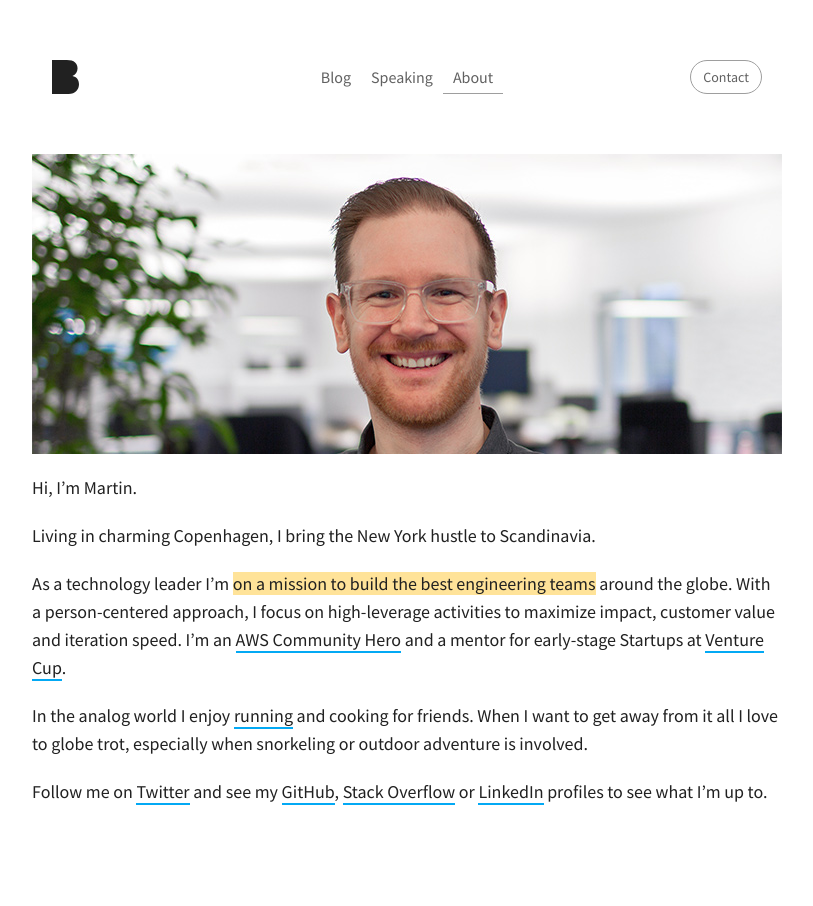
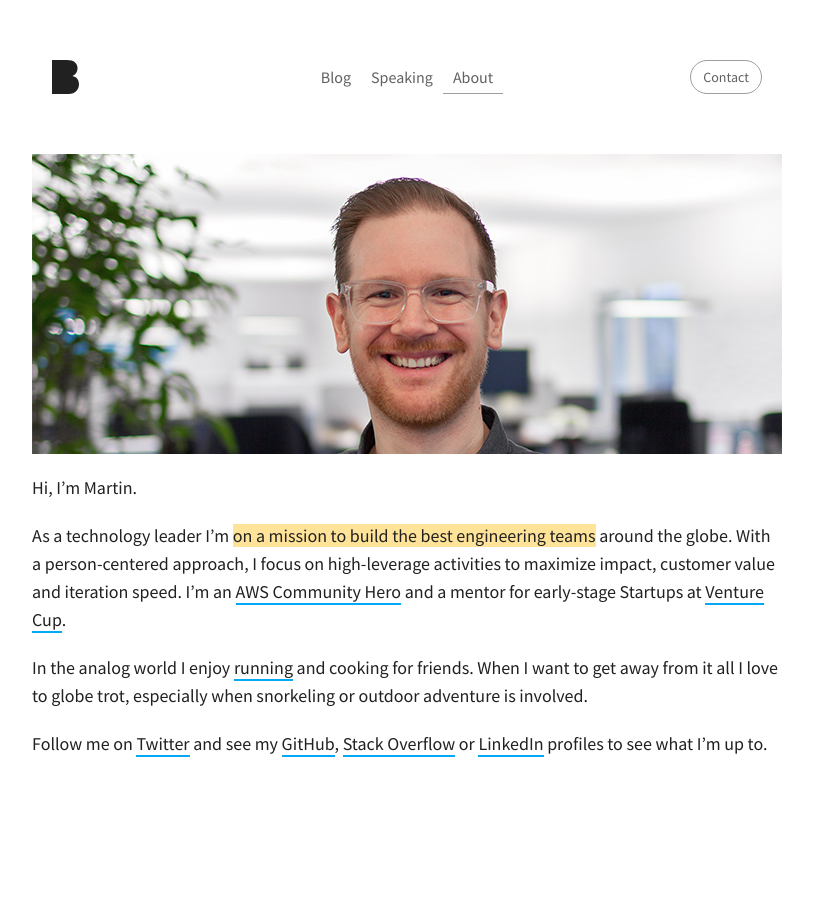
Before and after one commit to martinbuberl/martinbuberl.github.io, a Jekyll site: the page built from docs/about.md, in a window 1280 px wide. Shown: the whole page, without its empty margins (233-1046 px from the left). Built offline with Jekyll 4.4.1, drawn with Linux system fonts in a browser that asks for light colours; nearby versions of some CDN libraries; some web fonts are replaced.

Commit message:
Update about.md
Removed CPH

```diff
--- a/docs/about.md
+++ b/docs/about.md
@@ -9,8 +9,6 @@ permalink: /about/
 
 Hi, I'm Martin.
 
-Living in charming Copenhagen, I bring the New York hustle to Scandinavia.
-
 As a technology leader I’m <span class="highlight">on a mission to build the best engineering teams</span> around the globe. With a person-centered approach, I focus on high-leverage activities to maximize impact, customer value and iteration speed. I'm an <a target="_blank" href="https://aws.amazon.com/developer/community/heroes/martin-buberl/">AWS Community Hero</a> and a mentor for early-stage Startups at <a target="_blank" href="https://venturecup.dk/">Venture Cup</a>.
 
 In the analog world I enjoy <a href="https://www.strava.com/athletes/martinbuberl">running</a> and cooking for friends. When I want to get away from it all I love to globe trot, especially when snorkeling or outdoor adventure is involved.
```
